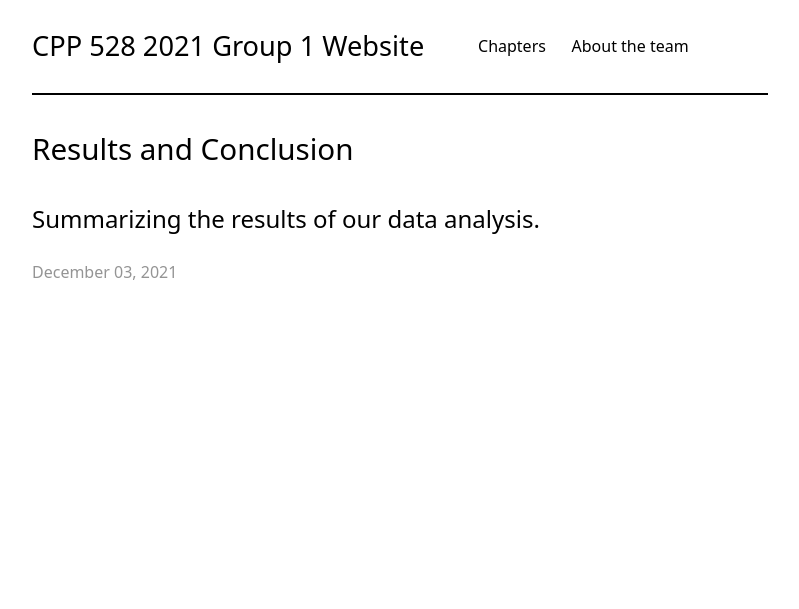
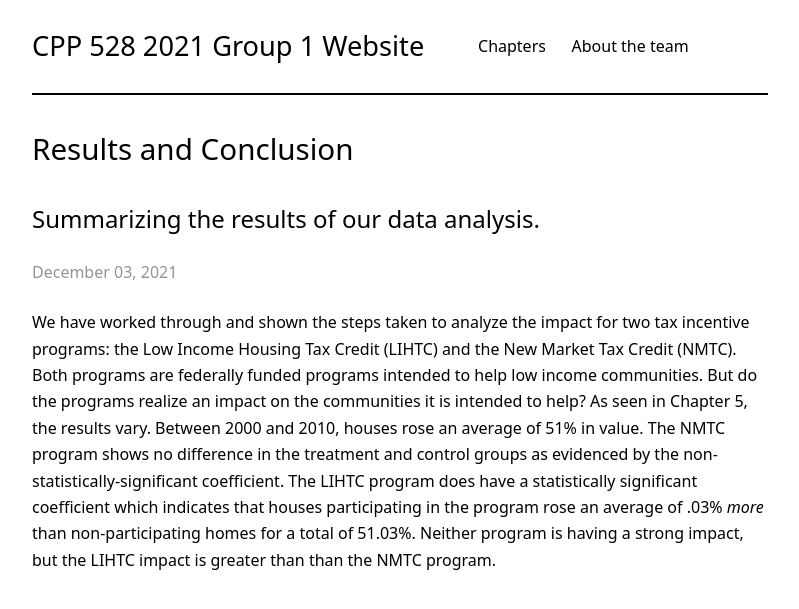
Before and after one commit to jmacost5/cpp-528-fall-2021-group-01, a Jekyll site: the page built from _posts/2021-12-03-ch05-results.md, in a window 1280 px wide. Shown: the top 609 px of the page, without its empty margins (240-1039 px from the left). Built offline with Jekyll 4.4.1, drawn with Linux system fonts in a browser that asks for light colours; nearby versions of some CDN libraries; our own code applies the rules of GitHub Pages for plain Markdown files.

Commit message:
Update 2021-12-03-ch05-results.md

```diff
--- a/_posts/2021-12-03-ch05-results.md
+++ b/_posts/2021-12-03-ch05-results.md
@@ -2,3 +2,6 @@
 title: Results and Conclusion
 subtitle: "Summarizing the results of our data analysis."
 ---
+
+We have worked through and shown the steps taken to analyze the impact for two tax incentive programs: the Low Income Housing Tax Credit (LIHTC) and the New Market Tax Credit (NMTC). Both programs are federally funded programs intended to help low income communities. But do the programs realize an impact on the communities it is intended to help? As seen in Chapter 5, the results vary.
+Between 2000 and 2010, houses rose an average of 51% in value. The NMTC program shows no difference in the treatment and control groups as evidenced by the non-statistically-significant coefficient. The LIHTC program does have a statistically significant coefficient which indicates that houses participating in the program rose an average of .03% *more* than non-participating homes for a total of 51.03%. Neither program is having a strong impact, but the LIHTC impact is greater than than the NMTC program.
```
